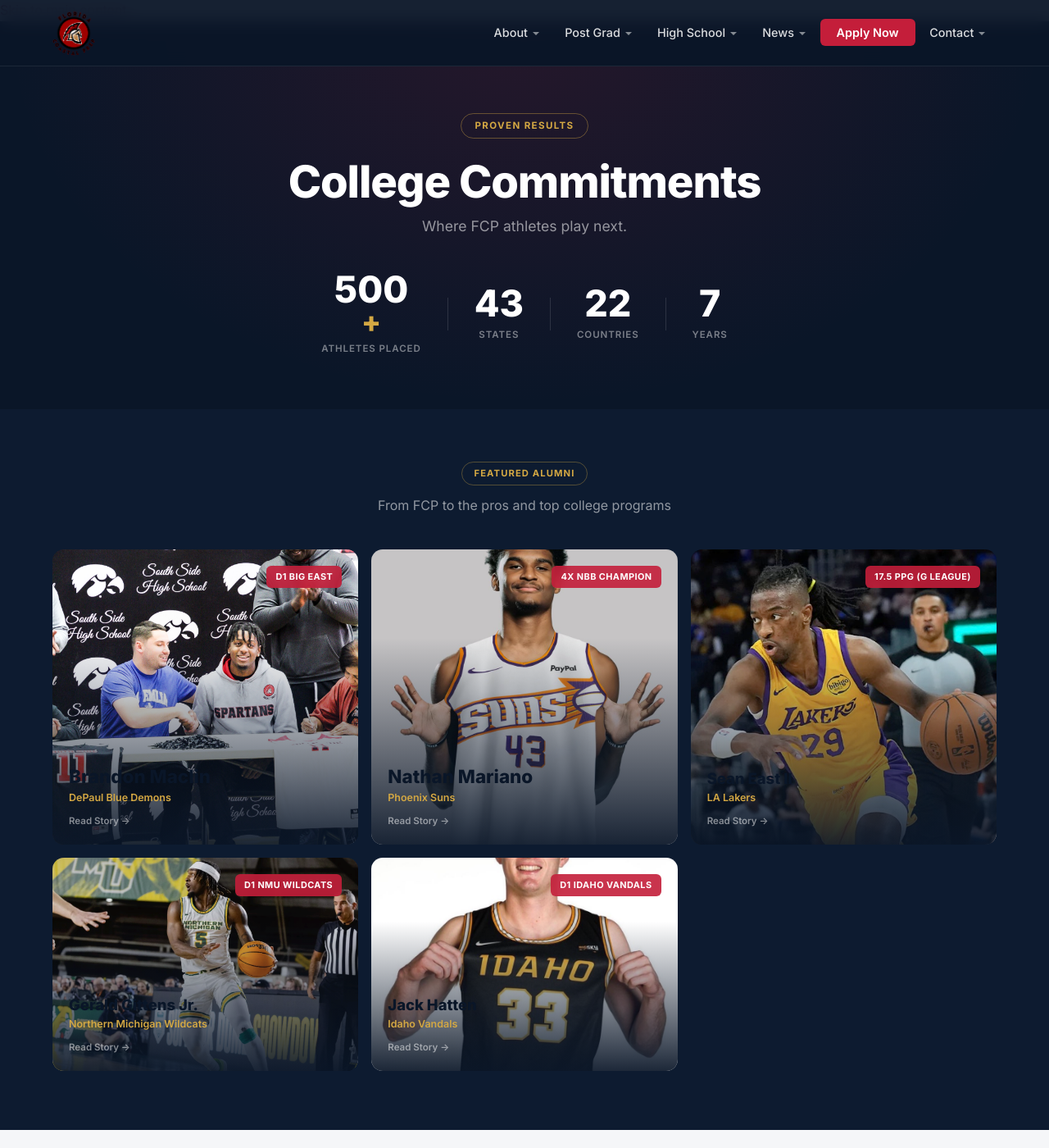
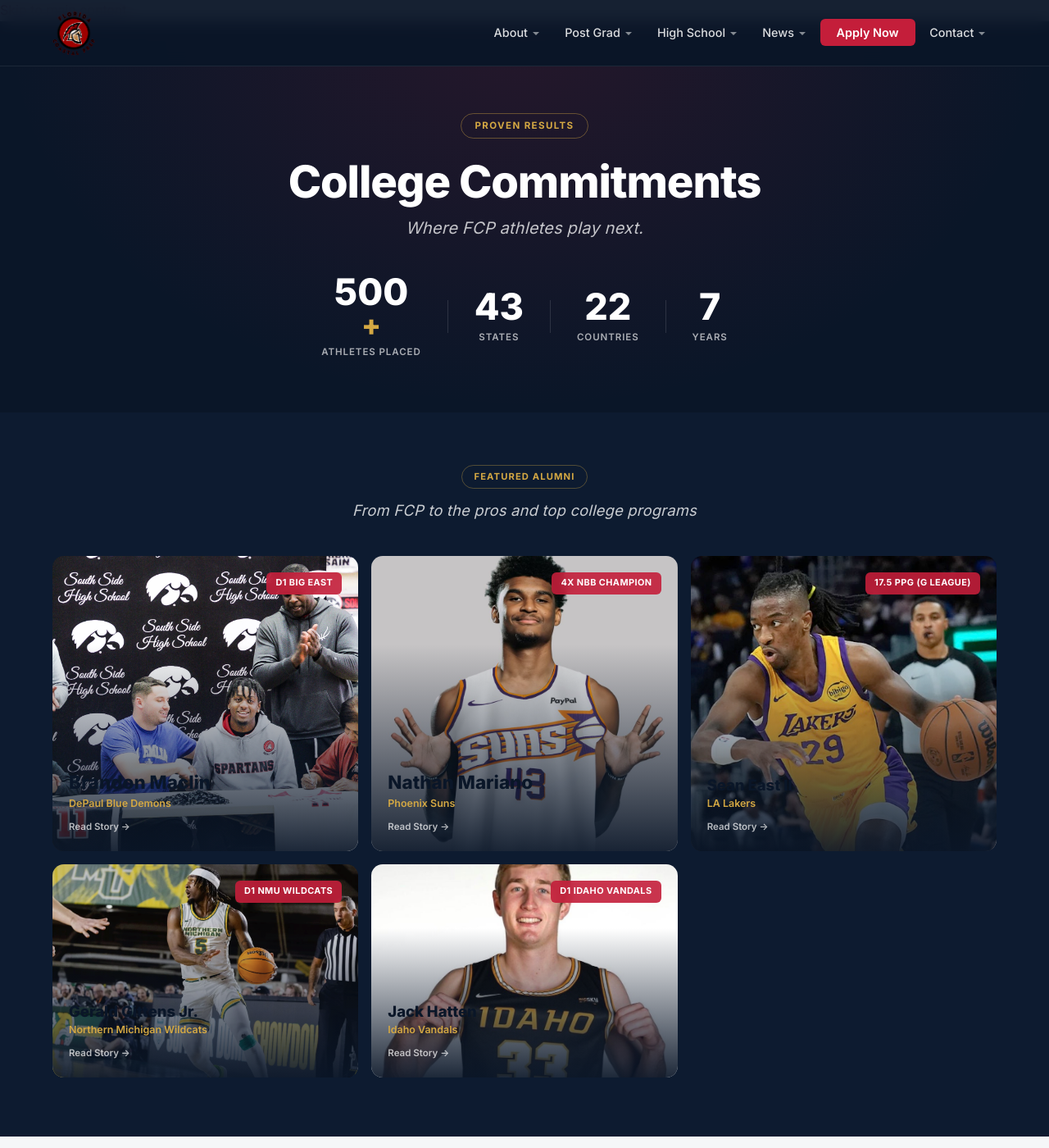
Before and after one commit to CoachD23/fcp-jekyll-site, a Jekyll site: the page built from commitments.html, in a window 1280 px wide and 1400 px high. Shown: the whole window at 82% size. Built offline with Jekyll 4.4.1, drawn with Linux system fonts in a browser that asks for light colours; a script that is not in the unit is left out; some of the changed text lies outside the part shown.

Commit message:
Fix commitments page: font colors, image framing, typography, remove verified text

```diff
--- a/assets/css/main.css
+++ b/assets/css/main.css
@@ -3943,9 +3943,12 @@
   letter-spacing: -0.02em;
 }
 .cp-hero-sub {
-  font-size: 1.1rem;
-  color: rgba(255,255,255,0.55);
+  font-size: 1.25rem;
+  font-style: italic;
+  font-weight: 300;
+  color: rgba(255,255,255,0.75);
   margin: 0 0 2.5rem;
+  letter-spacing: 0.01em;
 }
 
 /* Stats row */
@@ -3978,7 +3981,7 @@
   font-weight: 600;
   text-transform: uppercase;
   letter-spacing: 0.08em;
-  color: rgba(255,255,255,0.45);
+  color: rgba(255,255,255,0.65);
   margin-top: 0.35rem;
 }
 .cp-stat-divider {
@@ -4009,9 +4012,12 @@
   border-color: rgba(196,30,58,0.3);
 }
 .cp-section-desc {
-  font-size: 1rem;
-  color: rgba(255,255,255,0.55);
+  font-size: 1.15rem;
+  font-style: italic;
+  font-weight: 300;
+  color: rgba(255,255,255,0.78);
   margin: 0;
+  letter-spacing: 0.01em;
 }
 .cp-section-desc--dark {
   color: #888;
@@ -4052,6 +4058,7 @@
   width: 100%;
   height: 100%;
   object-fit: cover;
+  object-position: center 20%;
   transition: transform 0.5s ease;
 }
 .cp-feat-card:hover .cp-feat-img img {
@@ -4104,7 +4111,7 @@
 .cp-feat-arrow {
   font-size: 0.72rem;
   font-weight: 600;
-  color: rgba(255,255,255,0.5);
+  color: rgba(255,255,255,0.7);
   margin-top: 0.4rem;
   transition: color 0.2s;
 }
--- a/commitments.html
+++ b/commitments.html
@@ -73,7 +73,7 @@
   <div class="container">
     <div class="cp-section-header fade-in">
       <span class="cp-section-tag cp-section-tag--dark">Commitment Board</span>
-      <p class="cp-section-desc cp-section-desc--dark">{{ site.data.commitments | size }} verified placements across every level</p>
+      <p class="cp-section-desc cp-section-desc--dark"></p>
     </div>
 
     <!-- Filters -->
```
